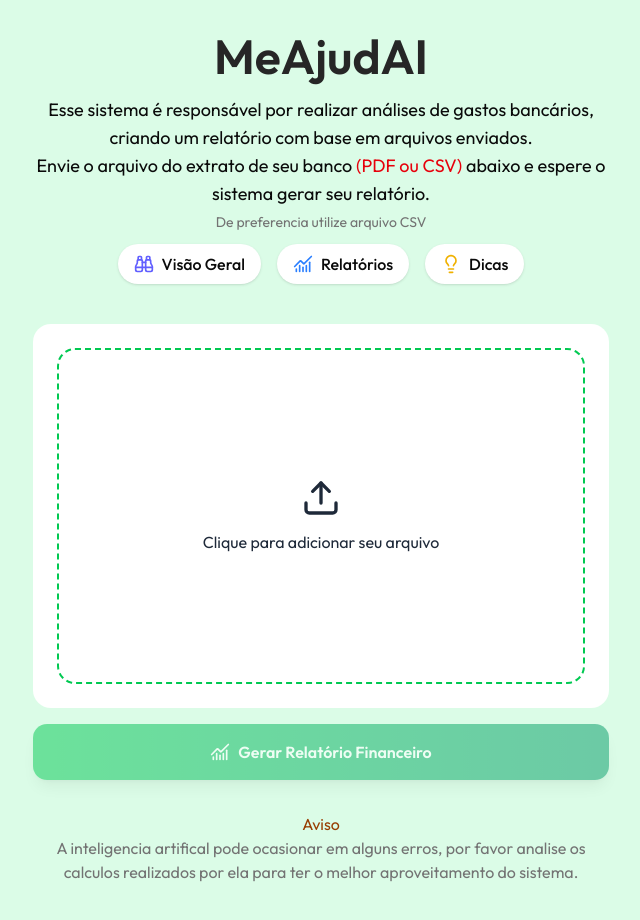
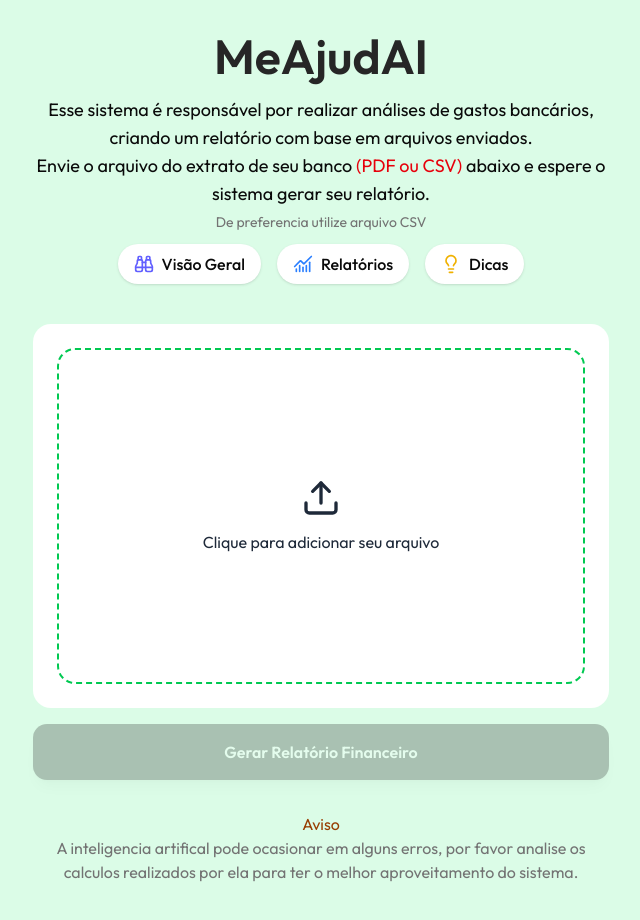
Before and after one commit to cyronp/MeAjudAI, a Next.js app: page / in a window 1280 px wide. Shown: the top 920 px of the page, without its empty margins (319-959 px from the left). Built offline with nearby package versions, Linux system fonts and the light colour scheme.

Commit message:
style: update button styles for improved user interaction and accessibility

```diff
--- a/src/app/page.tsx
+++ b/src/app/page.tsx
@@ -149,7 +149,7 @@ export default function Home() {
         <button
           onClick={handleUpload}
           disabled={!selectedFile || isLoading}
-          className="w-full max-w-xl bg-gradient-to-r from-green-500 to-emerald-600 text-white font-semibold py-4 px-6 rounded-xl hover:from-green-600 hover:to-emerald-700 transition-all disabled:opacity-50 disabled:cursor-not-allowed flex items-center justify-center gap-2 shadow-lg"
+          className="w-full max-w-xl bg-emerald-600 text-white font-semibold py-4 px-6 rounded-xl transition-transform duration-300 hover:scale-105 disabled:bg-neutral-900 disabled:opacity-25 disabled:cursor-not-allowed flex items-center justify-center gap-2 shadow-lg cursor-pointer"
         >
           {isLoading ? (
             <>
@@ -158,7 +158,6 @@ export default function Home() {
             </>
           ) : (
             <>
-              <ChartNoAxesCombined className="w-5 h-5" />
               Gerar Relatório Financeiro
             </>
           )}
```
